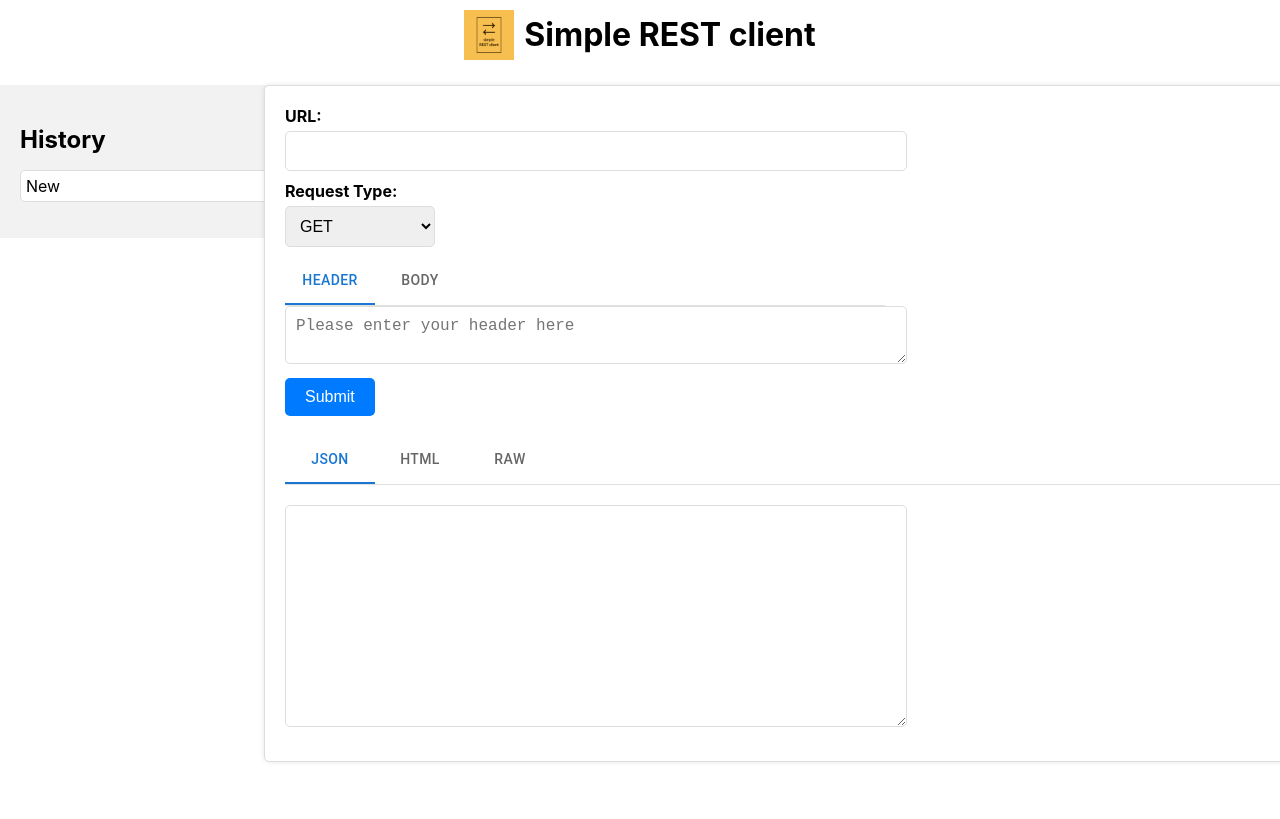
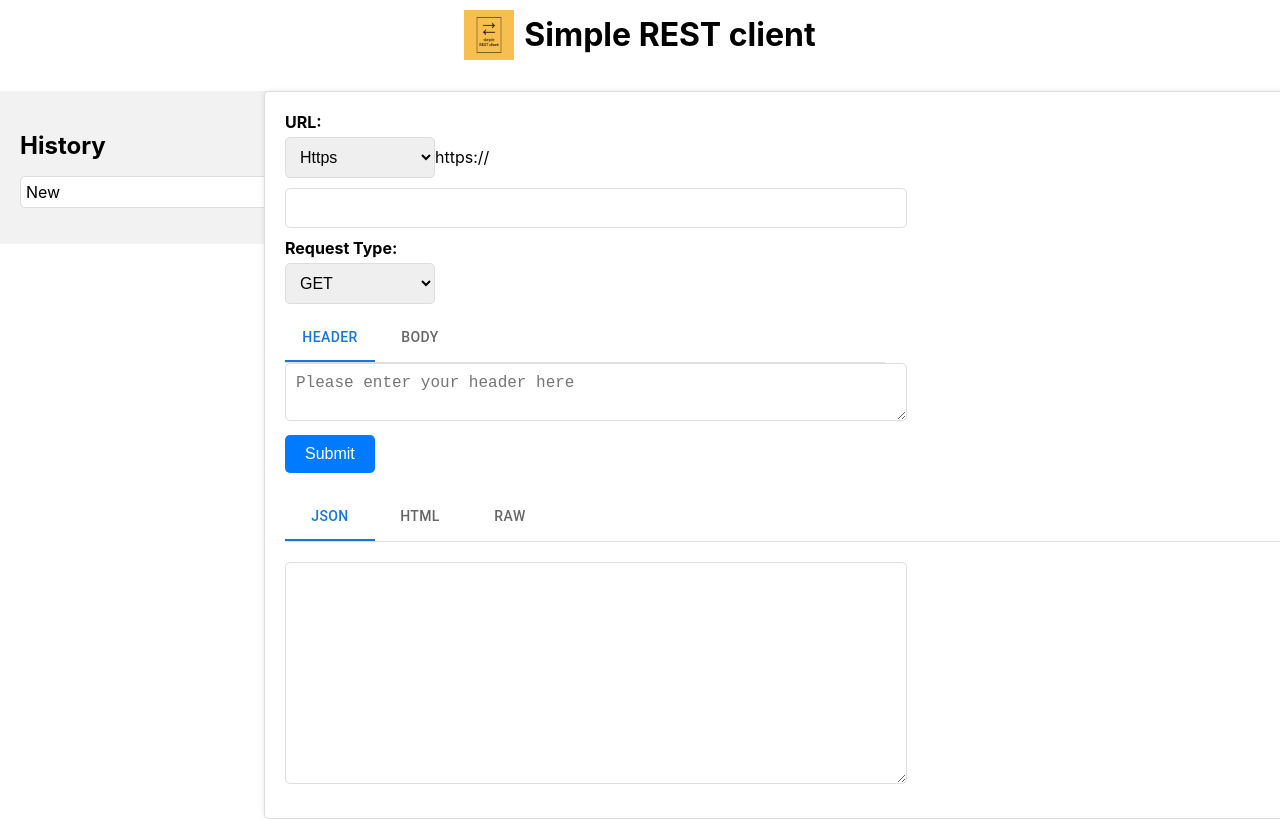
Before and after one commit to ClevercodeTech/simple-rest-client, a React (Create React App) app: page / in a window 1280 px wide. Shown: the top 819 px of the page. Built offline with nearby package versions, Linux system fonts and the light colour scheme.

Commit message:
need to add

```diff
--- a/src/components/requestform/index.js
+++ b/src/components/requestform/index.js
@@ -6,7 +6,7 @@ import ResponseTabBar from '../responseTabBar';
 
 export default () => {
 
-  const { urlObj, addurlHistory,setUrl, setRequestType, setHeaders, setJsonData, setResponse, isLoading, setIsLoading } = useApp()
+  const { urlObj, addurlHistory, setUrl, setHttps, setRequestType, setHeaders, setJsonData, setResponse, isLoading, setIsLoading } = useApp()
 
   const [items, setItems] = useState([]);
 
@@ -30,7 +30,9 @@ export default () => {
     };
 
     try {
-      const response = await fetch(urlObj.url, requestOptions);
+      let tempUrl = urlObj.url.replace("https://", '').replace("http://", "")
+      let prefix = urlObj.https
+      const response = await fetch(prefix + tempUrl, requestOptions);
       const data = await response.text();
       setResponse(data);
     } catch (error) {
@@ -45,11 +47,16 @@ export default () => {
 
       <form onSubmit={handleSubmit}>
         <label htmlFor="url">URL:</label>
+        <select value={urlObj.https} onChange={(e) => setHttps(e.target.value)}>
+          <option value={'https://'}>Https</option>
+          <option value={'http://'}>Http</option>
+        </select>
+        {urlObj.https}
         <input
           type="text"
           id="url"
           value={urlObj.url}
-          onChange={(e) => setUrl(e.target.value)}
+          onChange={(e) => setUrl(e.target.value.trim())}
           required
         />
 
--- a/src/components/requestform/styles.css
+++ b/src/components/requestform/styles.css
@@ -48,3 +48,7 @@ button:disabled {
 select{
     width: 150px;
 }
+
+.form-container span{
+    display: inline-block;
+}
--- a/src/contexts/appContext.js
+++ b/src/contexts/appContext.js
@@ -10,6 +10,7 @@ export const AppProvider = ({ children }) => {
     const [isLoading, setIsLoading] = useState(false);
     const [urlObj, setUrlObj] = useState({
         url: '',
+        https: 'https://',
         requestType: 'get',
         headers: '',
         jsonData: '',
@@ -33,13 +34,15 @@ export const AppProvider = ({ children }) => {
     const setResponse = (val) => {
         setUrlObj({ ...urlObj, response: val },)
     }
-
+    const setHttps = (val) => {
+        setUrlObj({ ...urlObj, https: val },)
+    }
     const addurlHistory = () => {
         let newArray = []
-        if(urlHistory!=null){
-             newArray = [...urlHistory.filter((item) => item.url != urlObj.url), urlObj]
-        } else{
-            newArray =[urlObj]
+        if (urlHistory != null) {
+            newArray = [...urlHistory.filter((item) => item.url != urlObj.url), urlObj]
+        } else {
+            newArray = [urlObj]
         }
         setUHistory(newArray)
         localStorage.setItem('urlHistory', JSON.stringify(newArray));
@@ -48,23 +51,20 @@ export const AppProvider = ({ children }) => {
     const removeurlHistory = (val) => {
         let newArray = []
 
-        if(urlHistory!=null){
+        if (urlHistory != null) {
             newArray = [...urlHistory.filter((item) => item.url != urlObj.url)]
-       }
+        }
         setUHistory(newArray)
         localStorage.setItem('urlHistory', JSON.stringify(newArray));
     }
     const onSelectHistory = (val) => {
-
         if (val.url != undefined && val.url != "") {
             addurlHistory()
             setUrlObj(val)
         }
-
-
     }
     return (
-        <AppContext.Provider value={{ urlObj, urlHistory, addurlHistory, removeurlHistory, onSelectHistory, setUrl, setRequestType, setHeaders, setJsonData, setResponse, isLoading, setIsLoading }}>
+        <AppContext.Provider value={{ urlObj, urlHistory, addurlHistory, removeurlHistory, onSelectHistory, setUrl, setHttps, setRequestType, setHeaders, setJsonData, setResponse, isLoading, setIsLoading }}>
             {children}
         </AppContext.Provider>
     );
```
